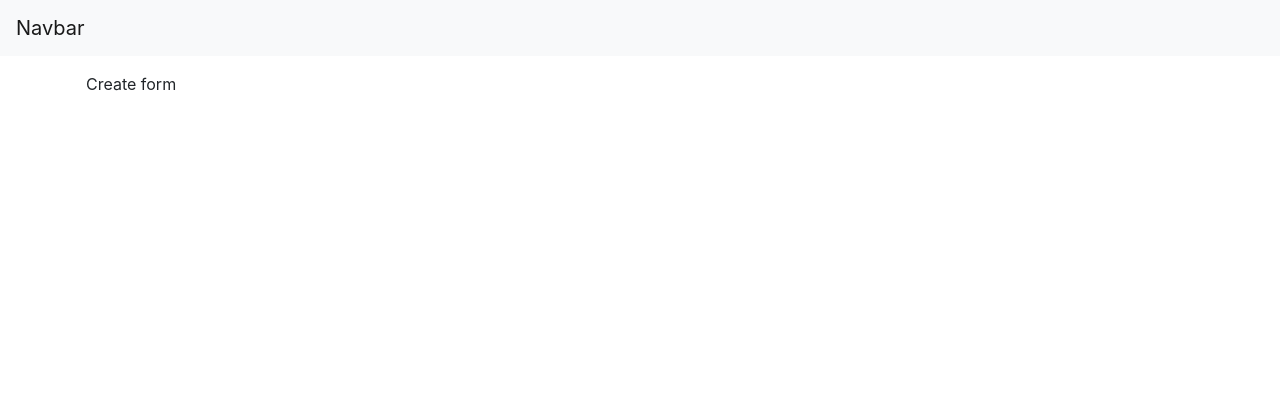
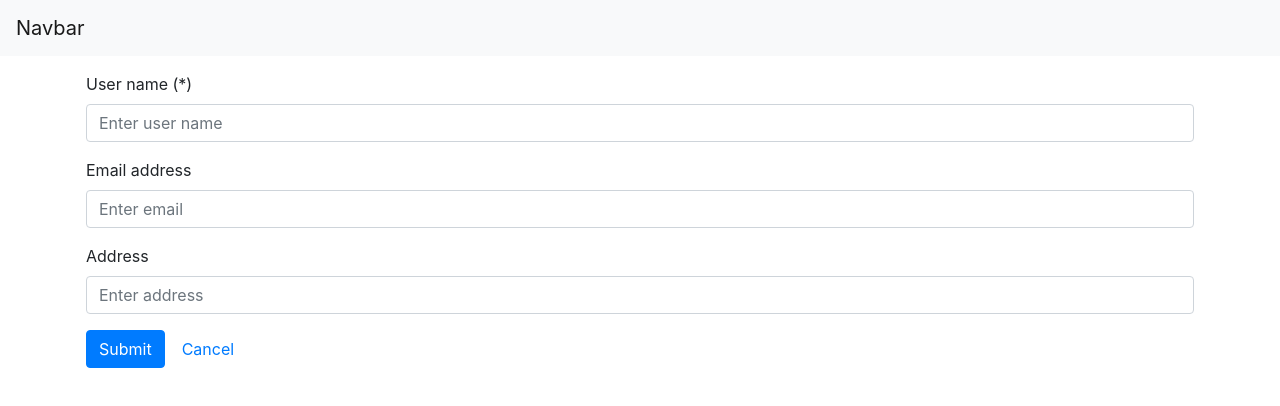
Before and after one commit to nhuanhoangduc/user_management_client, a React (Create React App) app: page /create in a window 1280 px wide. Shown: the top 406 px of the page. Built offline with nearby package versions, Linux system fonts and the light colour scheme.

Commit message:
Page - User Create - Complete

```diff
--- a/src/pages/PgUserCreate.js
+++ b/src/pages/PgUserCreate.js
@@ -1,13 +1,38 @@
 import React, { Component } from 'react';
 
+import UserApi from '../api/user';
+import UserEditForm from '../forms/UserEditForm';
+
+
 class PgUserCreate extends Component {
+
+    componentDidMount() {
+        document.title = "Create user";
+    }
+
+
+    handleFormSubmit(user) {
+        return async (event) => {
+            event.preventDefault();
+
+            if (!user.name) {
+                return;
+            }
+
+            await UserApi.createUser(user);
+            window.location = '/';
+        };
+    }
+
+
     render() {
         return (
             <div>
-                Create form
+                <UserEditForm onSubmitForm={this.handleFormSubmit.bind(this)} />
             </div>
         );
     }
 }
 
+
 export default PgUserCreate;
```
